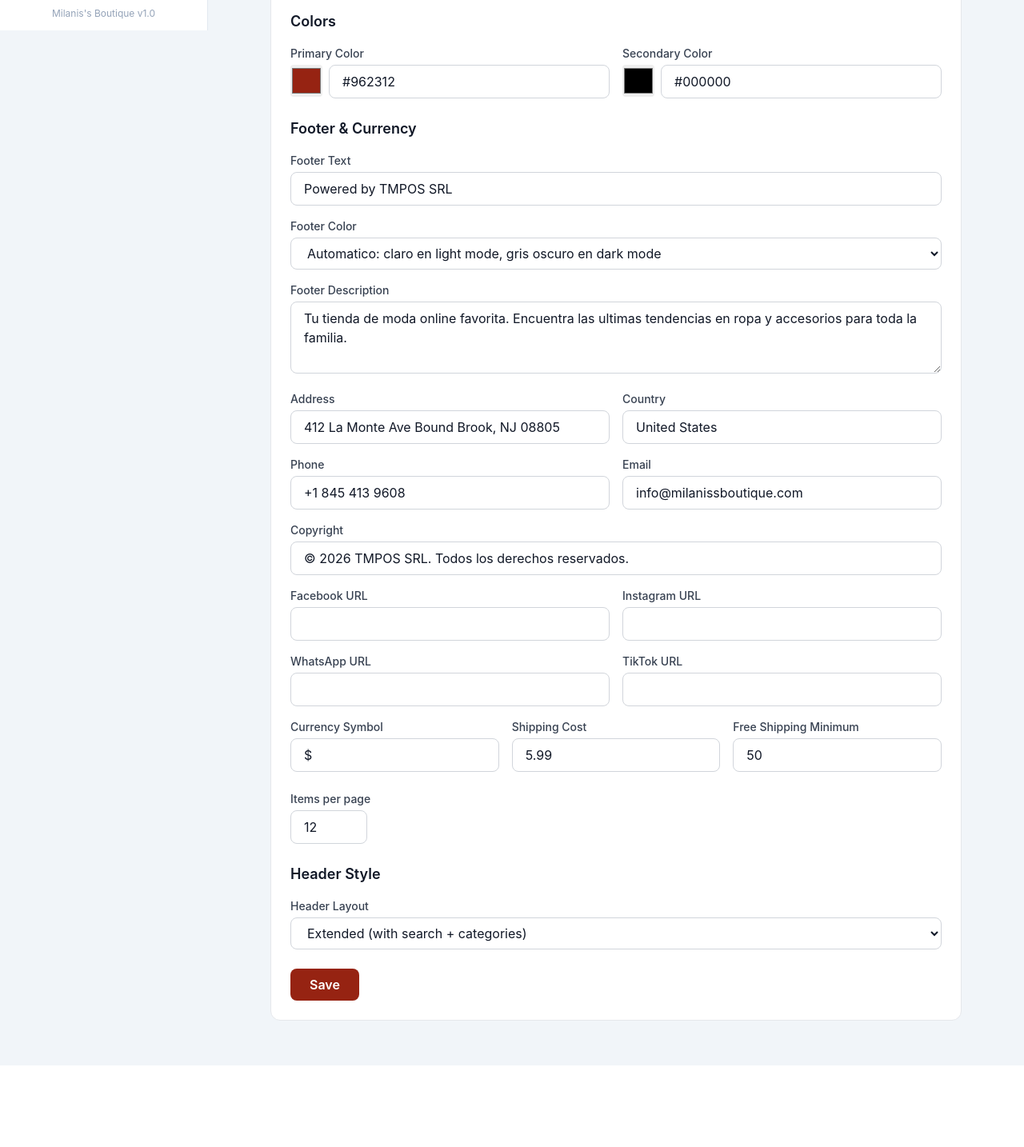
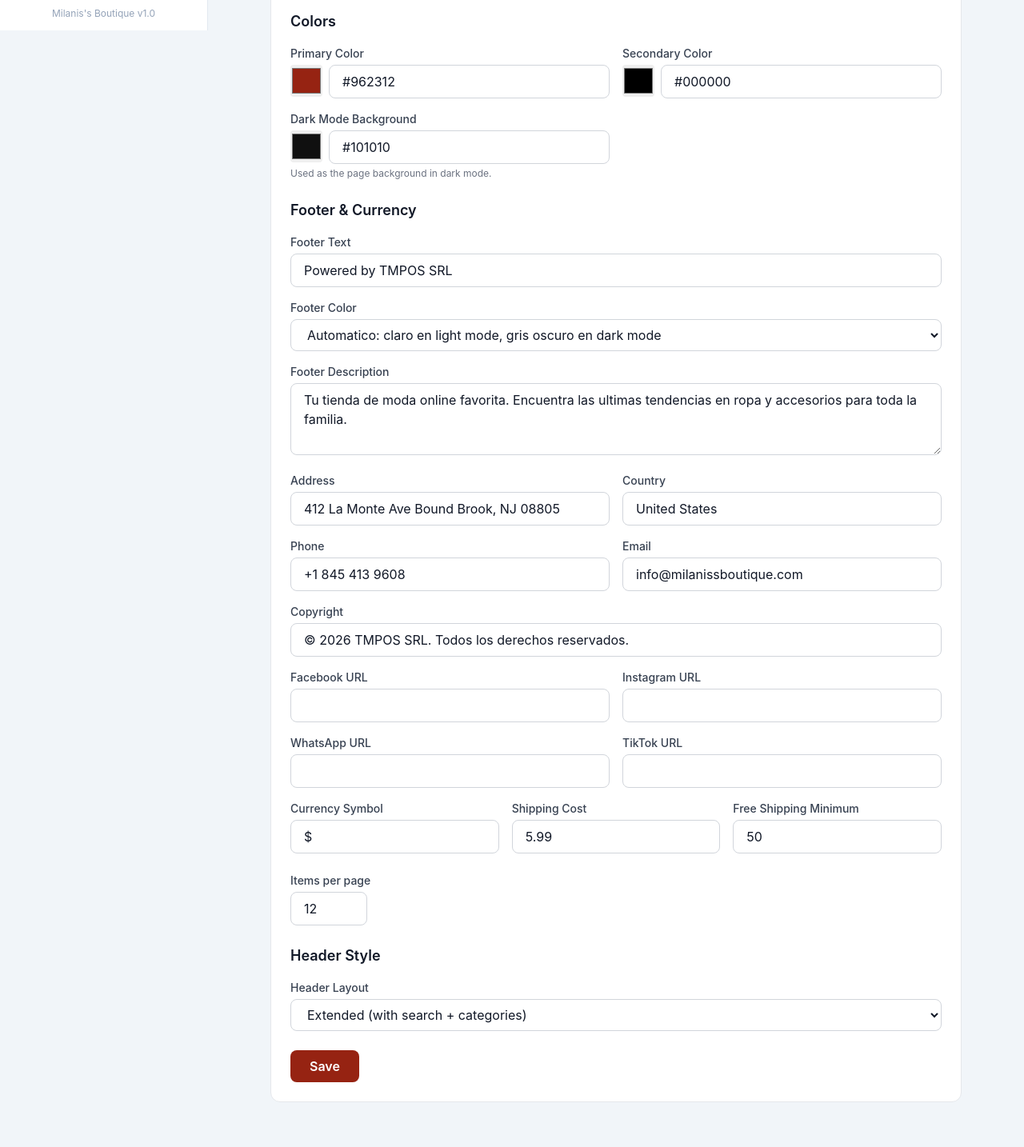
Before and after one commit to tmpos/ecommerce, a PHP site: page /admin/settings in a window 1280 px wide. Shown: the part 762-2196 px from the top of the page at 80% size. Before the commit the page ends 2094 px from the top, so only its background shows below. Run offline with PHP 8.4, Linux system fonts and the light colour scheme; the visitor is signed in with stand-in values (Sample User, id 1); data that the repository does not hold is empty; some libraries are stand-ins or nearby versions.

Commit message:
Add dark_bg_color setting to customize dark mode background from admin panel

```diff
--- a/assets/style.css
+++ b/assets/style.css
@@ -9,16 +9,16 @@
 .dark .bg-gray-200,
 .dark .bg-gray-800,
 .dark .bg-gray-900 {
-  background-color: #101010;
+  background-color: var(--dark-bg, #101010);
 }
 
 .dark .img-placeholder {
-  background: linear-gradient(135deg, #1a1a1a, #252525) !important;
+  background: linear-gradient(135deg, color-mix(in srgb, var(--dark-bg, #101010) 80%, white), var(--dark-bg, #101010)) !important;
   color: #6b7280;
 }
 
 .dark .skeleton {
-  background: linear-gradient(90deg, #1a1a1a 25%, #252525 50%, #1a1a1a 75%) !important;
+  background: linear-gradient(90deg, color-mix(in srgb, var(--dark-bg, #101010) 80%, white) 25%, var(--dark-bg, #101010) 50%, color-mix(in srgb, var(--dark-bg, #101010) 80%, white) 75%) !important;
   background-size: 200% 100%;
 }
 
--- a/config/env.php
+++ b/config/env.php
@@ -127,6 +127,7 @@ function ecommerceSettingsFromEnv(array $settings) {
         'APP_FAVICON' => 'favicon',
         'APP_PRIMARY_COLOR' => 'primary_color',
         'APP_SECONDARY_COLOR' => 'secondary_color',
+        'APP_DARK_BG_COLOR' => 'dark_bg_color',
         'APP_SEO_TITLE' => 'seo_title',
         'APP_SEO_DESCRIPTION' => 'seo_description',
         'APP_SEO_KEYWORDS' => 'seo_keywords',
@@ -205,6 +206,7 @@ function ecommerceSaveSettingsToEnv(array $settings) {
         'APP_FAVICON' => $settings['favicon'] ?? '',
         'APP_PRIMARY_COLOR' => $settings['primary_color'] ?? '',
         'APP_SECONDARY_COLOR' => $settings['secondary_color'] ?? '',
+        'APP_DARK_BG_COLOR' => $settings['dark_bg_color'] ?? '#101010',
         'APP_SEO_TITLE' => $settings['seo_title'] ?? '',
         'APP_SEO_DESCRIPTION' => $settings['seo_description'] ?? '',
         'APP_SEO_KEYWORDS' => $settings['seo_keywords'] ?? '',
--- a/config/settings.json
+++ b/config/settings.json
@@ -4,6 +4,7 @@
     "favicon": "uploads\/brand\/favicon_1782066271.png",
     "primary_color": "#962312",
     "secondary_color": "#000000",
+    "dark_bg_color": "#101010",
     "seo_title": "StyleStore - Premium Clothing",
     "seo_description": "Discover the latest fashion trends and shop premium clothing for men and women.",
     "seo_keywords": "fashion, clothing, style, premium, shop",
--- a/views/admin/settings.php
+++ b/views/admin/settings.php
@@ -109,6 +109,14 @@
             <input type="color" name="secondary_color" value="<?= escape($settings['secondary_color']) ?>" class="h-10 w-10 rounded cursor-pointer">
             <input type="text" value="<?= escape($settings['secondary_color']) ?>" class="flex-1 border border-gray-300 dark:border-gray-600 rounded-lg px-4 py-2 bg-white dark:bg-gray-800 text-gray-900 dark:text-gray-200" readonly onclick="this.previousElementSibling.click()">
           </div>
+        </div>
+        <div>
+          <label class="block text-sm font-medium mb-1 text-gray-700 dark:text-gray-300">Dark Mode Background</label>
+          <div class="flex gap-2">
+            <input type="color" name="dark_bg_color" value="<?= escape($settings['dark_bg_color'] ?? '#101010') ?>" class="h-10 w-10 rounded cursor-pointer">
+            <input type="text" value="<?= escape($settings['dark_bg_color'] ?? '#101010') ?>" class="flex-1 border border-gray-300 dark:border-gray-600 rounded-lg px-4 py-2 bg-white dark:bg-gray-800 text-gray-900 dark:text-gray-200" readonly onclick="this.previousElementSibling.click()">
+          </div>
+          <p class="text-xs text-gray-500 dark:text-gray-400 mt-1">Used as the page background in dark mode.</p>
         </div>
       </div>
     </fieldset>
--- a/views/layouts/admin_header.php
+++ b/views/layouts/admin_header.php
@@ -23,6 +23,7 @@
     :root {
       --primary: <?= $SETTINGS['primary_color'] ?? '#4f46e5' ?>;
       --secondary: <?= $SETTINGS['secondary_color'] ?? '#7c3aed' ?>;
+      --dark-bg: <?= $SETTINGS['dark_bg_color'] ?? '#101010' ?>;
       --sidebar-w: 260px;
     }
     * { margin: 0; padding: 0; box-sizing: border-box; }
@@ -34,7 +35,7 @@
     }
     .dark body,
     body.dark {
-      background: #101010;
+      background: var(--dark-bg, #101010);
     }
     .sidebar {
       position: fixed;
--- a/views/layouts/header.php
+++ b/views/layouts/header.php
@@ -28,6 +28,7 @@
     :root {
       --primary: <?= $SETTINGS['primary_color'] ?? '#4f46e5' ?>;
       --secondary: <?= $SETTINGS['secondary_color'] ?? '#7c3aed' ?>;
+      --dark-bg: <?= $SETTINGS['dark_bg_color'] ?? '#101010' ?>;
     }
   </style>
   <link rel="stylesheet" href="/assets/style.css">
```
